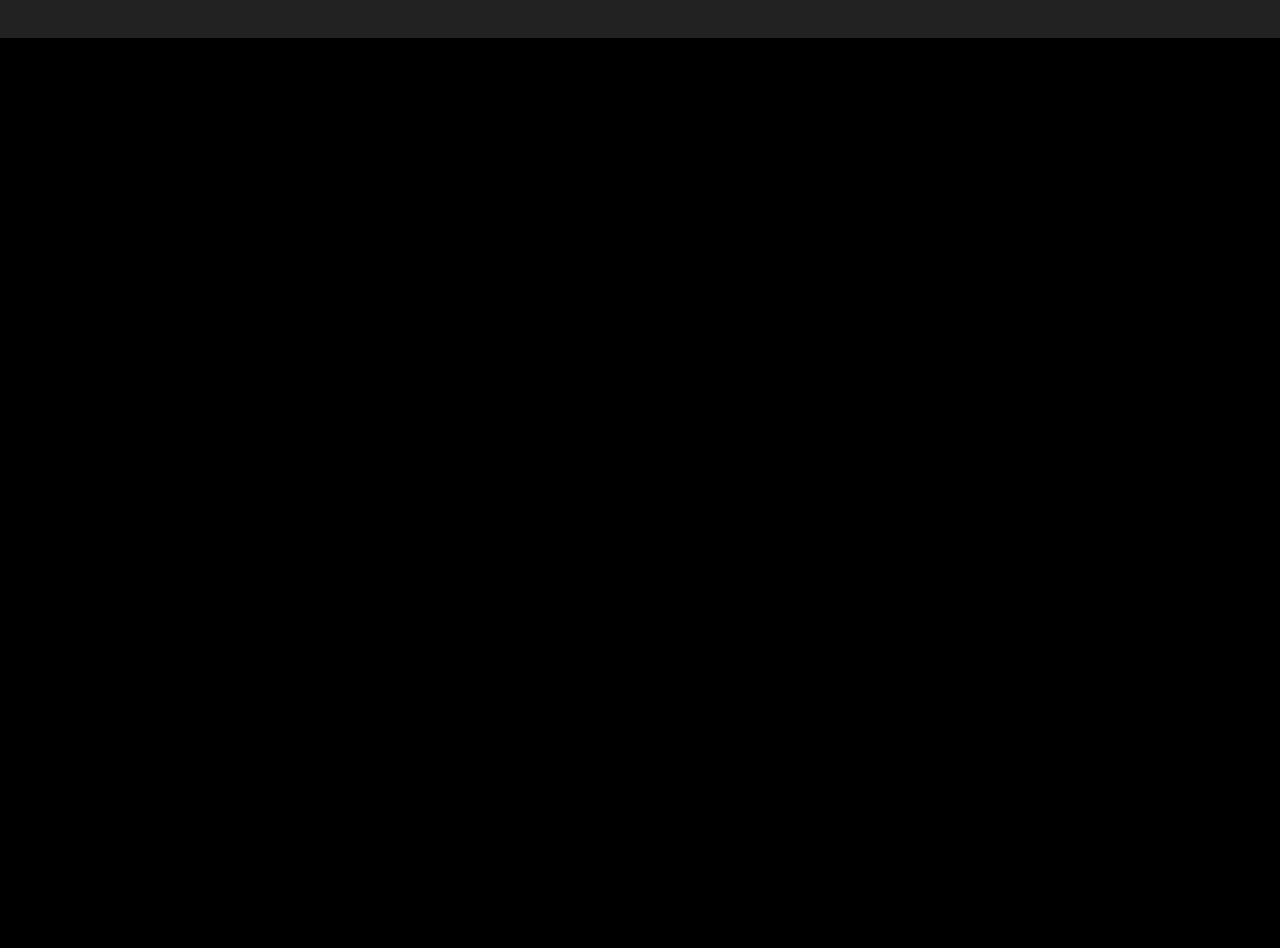
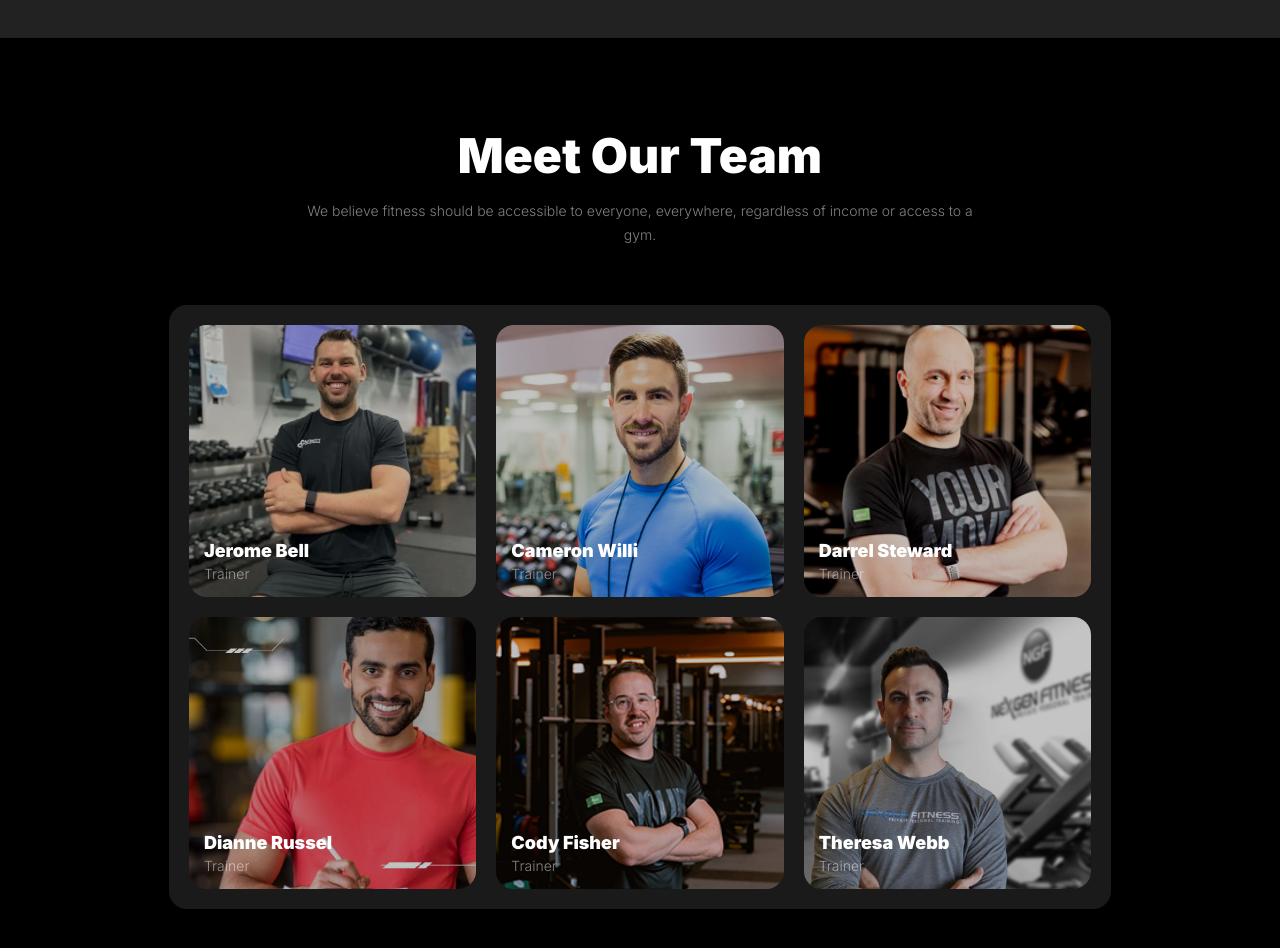
Before and after one commit to dev-md-rajib/Versatile-UI, a plain HTML site: page index.html in a window 1280 px wide. Shown: the part 2420-3368 px from the top of the page. Drawn offline with Linux system fonts and the light colour scheme; a web font is replaced by a local one.

Commit message:
Meet team section is added and made responsive.

```diff
--- a/index.html
+++ b/index.html
@@ -8,6 +8,7 @@
     <link rel="stylesheet" href="styles/habit.css">
     <link rel="stylesheet" href="styles/run.css">
     <link rel="stylesheet" href="styles/bmi-calculator.css">
+    <link rel="stylesheet" href="styles/meet.css">
 
 
     <title>Versatile UI</title>
@@ -200,6 +201,79 @@
             </div>
         </section>
 
+        <section class="team-meet">
+            <h1 class="meet-title">Meet Our Team</h1>
+            <p class="meet-details">We believe fitness should be accessible to everyone, everywhere, regardless of income or access to a gym.</p>
+            <div class="meet-card-container">
+                <div class="meet-card">
+                    <div class="meet-img">
+                        <img src="images/trainer1.png" alt="">
+                    </div>
+                    <p class="card-title">
+                        Jerome Bell
+                    </p>
+                    <p class="card-details">
+                        Trainer
+                    </p>
+                </div>
+                <div class="meet-card">
+                    <div class="meet-img">
+                        <img src="images/trainer2.png" alt="">
+                    </div>
+                    <p class="card-title">
+                        Cameron Willi
+                    </p>
+                    <p class="card-details">
+                        Trainer
+                    </p>
+                </div>
+                <div class="meet-card">
+                    <div class="meet-img">
+                        <img src="images/trainer3.png" alt="">
+                    </div>
+                    <p class="card-title">
+                        Darrel Steward
+                    </p>
+                    <p class="card-details">
+                        Trainer
+                    </p>
+                </div>
+                <div class="meet-card">
+                    <div class="meet-img">
+                        <img src="images/trainer4.png" alt="">
+                    </div>
+                    <p class="card-title">
+                        Dianne Russel
+                    </p>
+                    <p class="card-details">
+                        Trainer
+                    </p>
+                </div>
+                <div class="meet-card">
+                    <div class="meet-img">
+                        <img src="images/trainer5.png" alt="">
+                    </div>
+                    <p class="card-title">
+                        Cody Fisher
+                    </p>
+                    <p class="card-details">
+                        Trainer
+                    </p>
+                </div>
+                <div class="meet-card">
+                    <div class="meet-img">
+                        <img src="images/trainer6.png" alt="">
+                    </div>
+                    <p class="card-title">
+                        Theresa Webb
+                    </p>
+                    <p class="card-details">
+                        Trainer
+                    </p>
+                </div>
+            </div>
+        </section>
+
     </main>
 
 
--- /dev/null
+++ b/styles/meet.css
@@ -0,0 +1,115 @@
+
+.team-meet{
+    margin-top: 88px;
+    width: 73.6vw;
+    margin-left:auto;
+    margin-right: auto;
+}
+
+.meet-title{
+    font-size: 3rem;
+    font-weight: 900;
+
+    text-align: center;
+}
+
+.meet-details{
+    font-size: .875rem;
+    font-weight: 300;
+    opacity: .5;
+    text-align: center;
+    max-width: 671px;
+    margin-right: auto;
+    margin-left: auto;
+    margin-top: 14px;
+    line-height: 24px;
+}
+
+.meet-card-container{
+    margin-top: 58px;
+    display: grid;
+    grid-template-columns: repeat(3,1fr);
+    grid-template-rows: repeat(2,272px);
+    gap: 20px;
+    padding: 20px;
+    box-sizing: border-box;
+
+    background-color: rgba(255, 255, 255, 0.1);
+    border-radius: 18px;
+}
+
+.meet-card{
+    position: relative;
+}
+
+.meet-img{
+    height: 272px;
+
+}
+
+.meet-img::before {
+    content: "";
+    /* display: block; */
+    position: absolute;
+    top: 0;
+    left: 0;
+    width: 100%;
+    height: 100%;
+    border-radius: 18px;
+    background-color: rgba(0, 0, 0, 0.233);
+  }
+
+.meet-img>img{
+    width: 100%;
+    height: 100%;
+    object-fit: cover;
+    border-radius: 18px;
+
+}
+
+.card-title{
+    position: absolute;
+    top: 215px;
+    z-index: 10;
+    font-weight: 900;
+    font-size: 1.125rem;
+    left: 15px;
+}
+
+.card-details{
+    position: absolute;
+    top: 240px;
+    z-index: 10;
+    color: rgba(255, 255, 255, 0.5);
+    font-weight: 300;
+    left: 15px;
+    font-size: 14px;
+
+}
+
+
+@media screen and (max-width:992px) and (min-width:576px) {
+  .team-meet{
+    width: 91vw;
+  }
+
+}
+
+
+
+@media screen and (max-width:576px) {
+    .meet-title{
+        font-size: 2rem;
+    }
+
+    .meet-card-container{
+        margin-top: 37px;
+        grid-template-columns: repeat(1,1fr);
+
+    }
+    .team-meet{
+        width: 90vw;
+    }
+
+
+}
```
